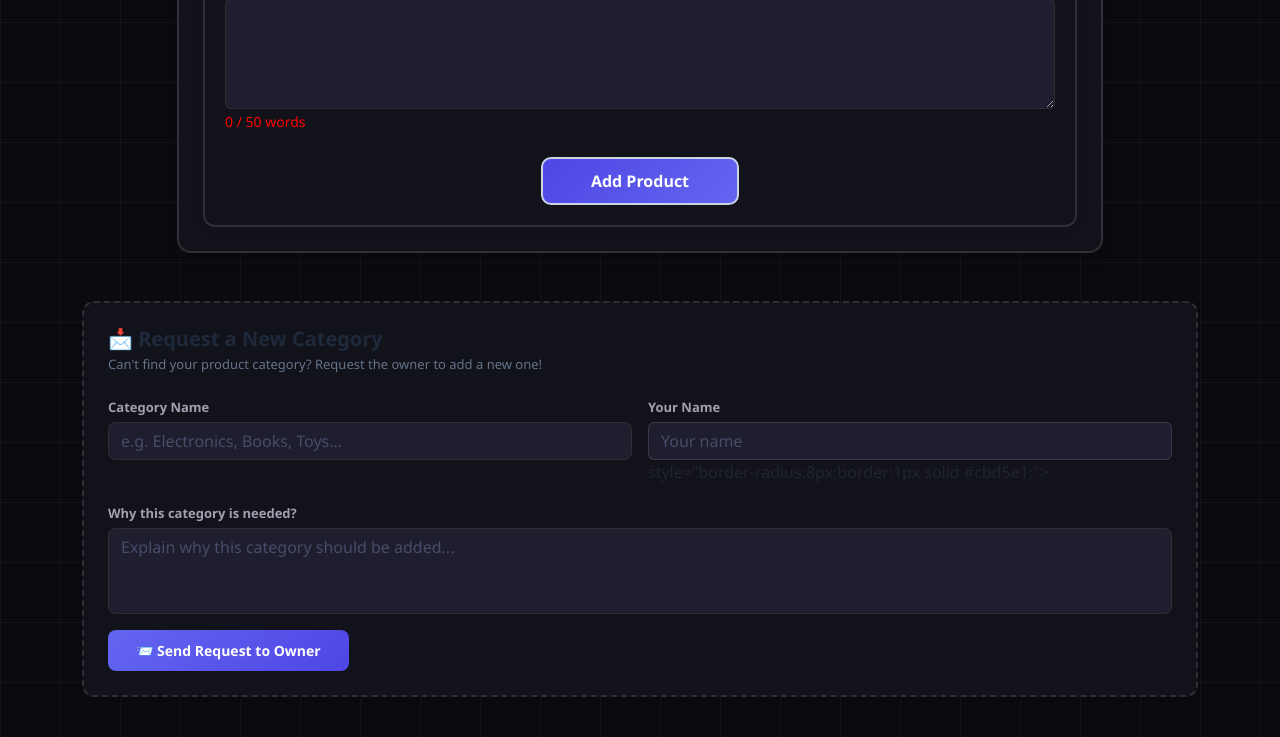
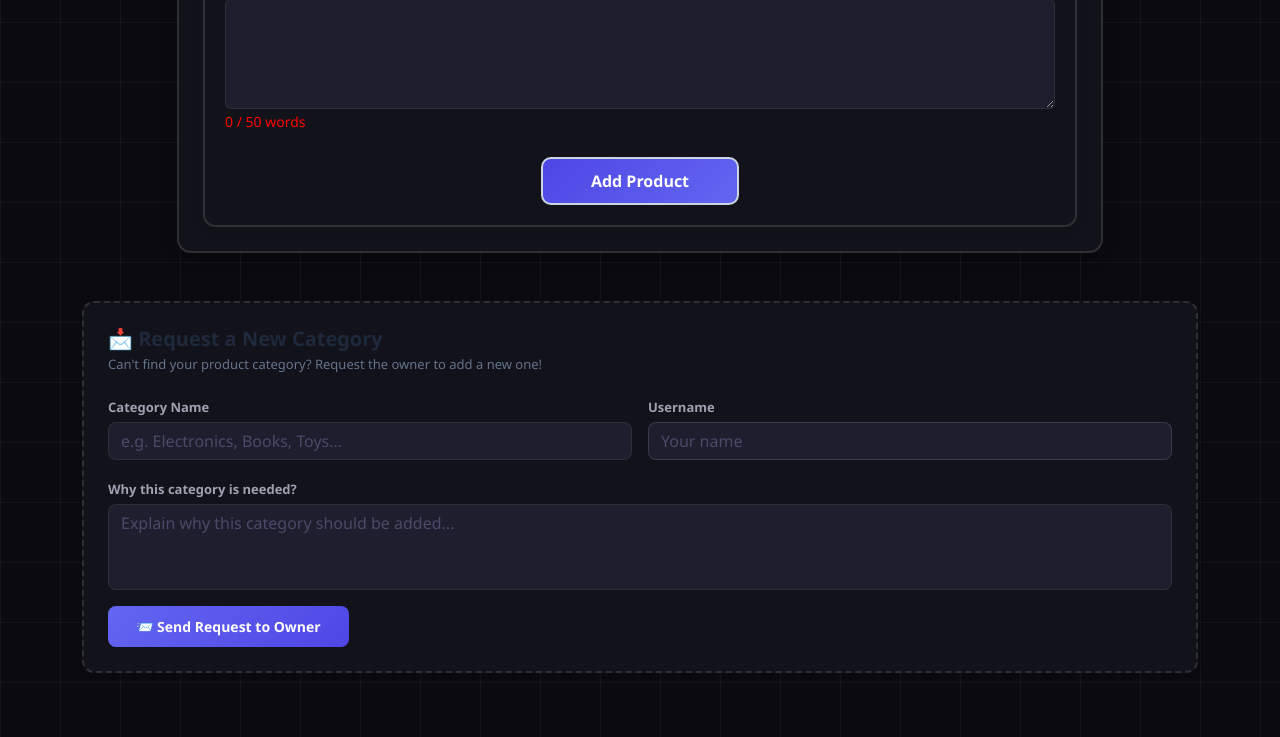
Before and after one commit to Ankita2005899/dashboard-project, a Flask app: page /add-product in a window 1280 px wide. Shown: the part 1658-2395 px from the top of the page. After the commit the page ends 2331 px from the top, so only its background shows below. Run offline with Flask 3, Linux system fonts and the light colour scheme.

Commit message:
fix: clean up reqUserName input, auto-filled from session

```diff
--- a/templates/add_product.html
+++ b/templates/add_product.html
@@ -654,11 +654,10 @@
                         class="form-control mt-1" style="border-radius:8px;border:1px solid #cbd5e1;">
                 </div>
                 <div class="col-md-6">
-                    <label style="font-size:13px;font-weight:600;color:#374151;">Your Name</label>
+                    <label style="font-size:13px;font-weight:600;color:#374151;">Username</label>
                     <input type="text" id="reqUserName" placeholder="Your name" class="form-control mt-1"
                         value="{{ session.get('username', '') }}" readonly
-                        style="background:#f1f5f9;cursor:not-allowed;color:#64748b;">
-                    style="border-radius:8px;border:1px solid #cbd5e1;">
+                        style="background:#f1f5f9;cursor:not-allowed;color:#64748b;border-radius:8px;border:1px solid #cbd5e1;">
                 </div>
                 <div class="col-12">
                     <label style="font-size:13px;font-weight:600;color:#374151;">Why this category is needed?</label>
```
